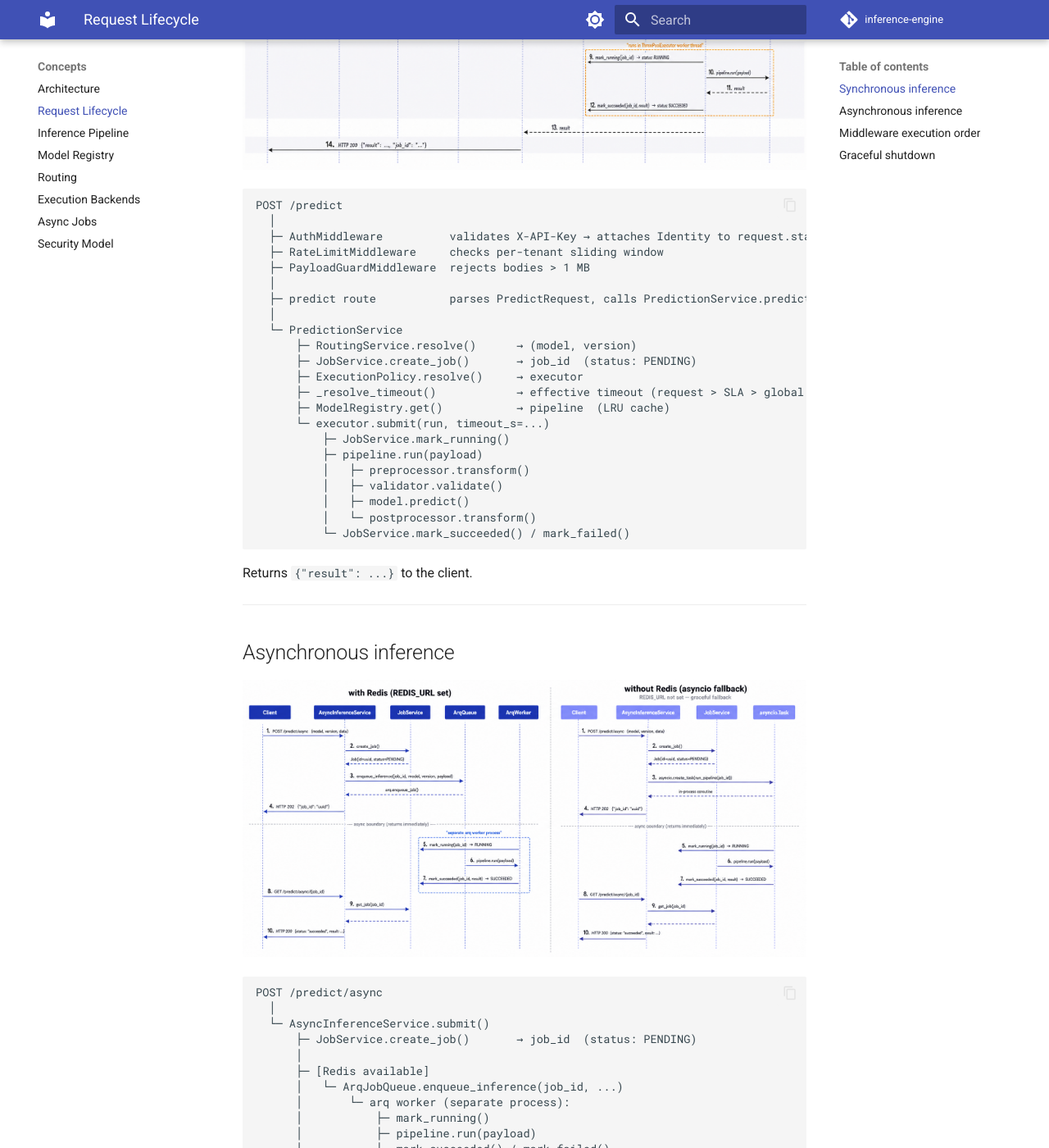
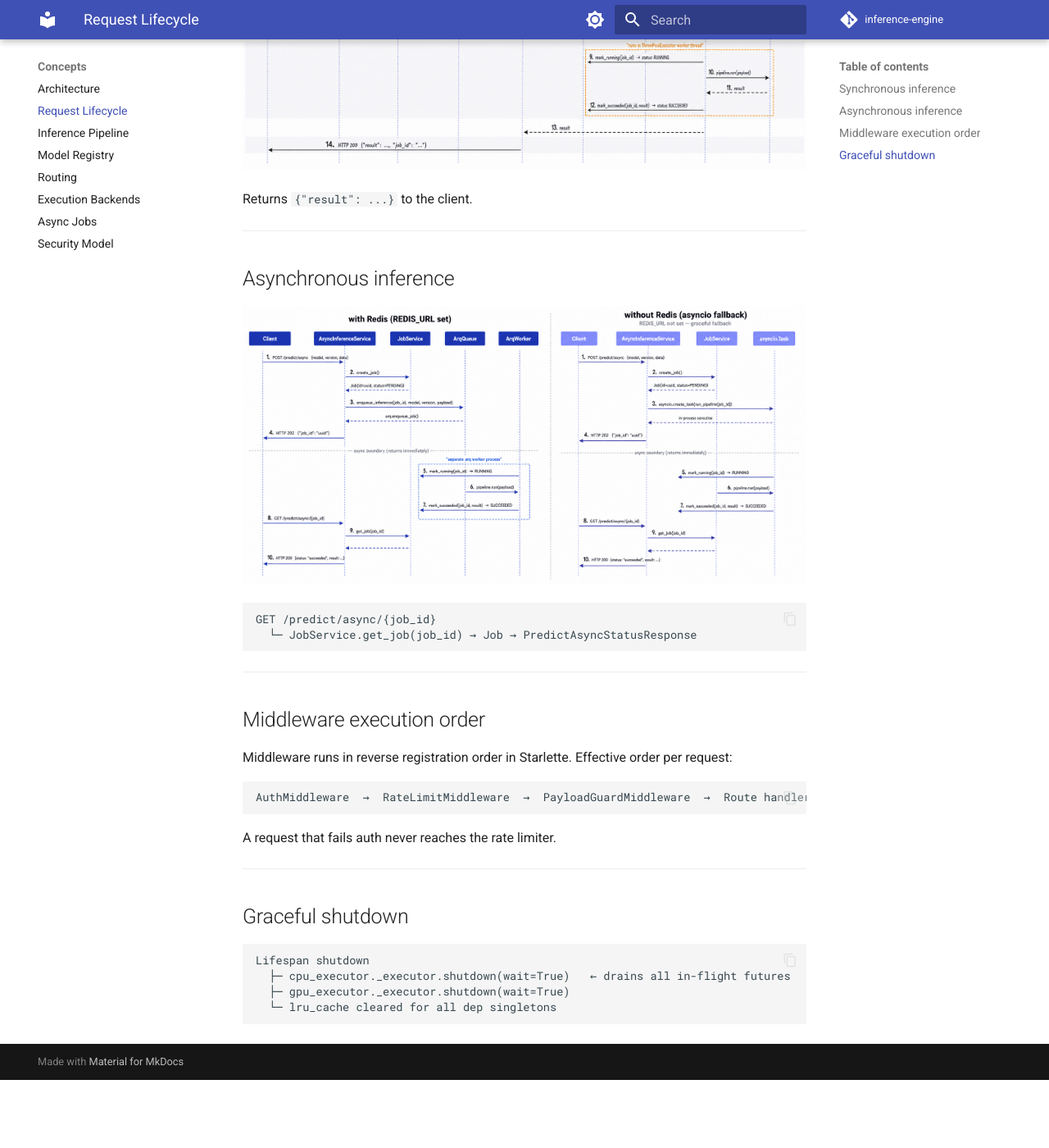
Before and after one commit to AK11105/Inference-Engine, an MkDocs documentation site: the page built from docs/concepts/request-lifecycle.md, in a window 1280 px wide and 1400 px high, scrolled down 459 px. Shown: the whole window at 82% size. Built offline with MkDocs 1.6.1 and Material for MkDocs 9.7.7, drawn with Linux system fonts in a browser that asks for light colours; comment, search, counter and statistics services are not loaded; after the commit the page ends 1776 px from its top, so only the background shows below that; some of the changed text lies outside the part shown.

Commit message:
docs: remove redundant ASCII diagrams superseded by images

````diff
--- a/docs/concepts/request-lifecycle.md
+++ b/docs/concepts/request-lifecycle.md
@@ -4,31 +4,6 @@
 
 ![Synchronous request lifecycle sequence diagram](../assets/sync-request-lifecycle-light.png#only-light)
 ![Synchronous request lifecycle sequence diagram](../assets/sync-request-lifecycle-dark.png#only-dark)
-
-```
-POST /predict
-  │
-  ├─ AuthMiddleware          validates X-API-Key → attaches Identity to request.state
-  ├─ RateLimitMiddleware     checks per-tenant sliding window
-  ├─ PayloadGuardMiddleware  rejects bodies > 1 MB
-  │
-  ├─ predict route           parses PredictRequest, calls PredictionService.predict()
-  │
-  └─ PredictionService
-      ├─ RoutingService.resolve()      → (model, version)
-      ├─ JobService.create_job()       → job_id  (status: PENDING)
-      ├─ ExecutionPolicy.resolve()     → executor
-      ├─ _resolve_timeout()            → effective timeout (request > SLA > global default)
-      ├─ ModelRegistry.get()           → pipeline  (LRU cache)
-      └─ executor.submit(run, timeout_s=...)
-          ├─ JobService.mark_running()
-          ├─ pipeline.run(payload)
-          │   ├─ preprocessor.transform()
-          │   ├─ validator.validate()
-          │   ├─ model.predict()
-          │   └─ postprocessor.transform()
-          └─ JobService.mark_succeeded() / mark_failed()
-```
 
 Returns `{"result": ...}` to the client.
 
@@ -38,25 +13,6 @@ Returns `{"result": ...}` to the client.
 
 ![Asynchronous request lifecycle sequence diagram](../assets/async-request-lifecycle-light.png#only-light)
 ![Asynchronous request lifecycle sequence diagram](../assets/async-request-lifecycle-dark.png#only-dark)
-
-```
-POST /predict/async
-  │
-  └─ AsyncInferenceService.submit()
-      ├─ JobService.create_job()       → job_id  (status: PENDING)
-      │
-      ├─ [Redis available]
-      │   └─ ArqJobQueue.enqueue_inference(job_id, ...)
-      │       └─ arq worker (separate process):
-      │           ├─ mark_running()
-      │           ├─ pipeline.run(payload)
-      │           └─ mark_succeeded() / mark_failed()
-      │
-      └─ [No Redis]
-          └─ executor.submit_background(run)   ← fire-and-forget, same process
-
-Returns {"job_id": "..."} immediately.
-```
 
 ```
 GET /predict/async/{job_id}
````
Also changed, not shown: README.md (+0 -28 lines), docs/concepts/architecture.md (+0 -10 lines), docs/concepts/async-jobs.md (+0 -6 lines), docs/concepts/inference-pipeline.md (+0 -14 lines).
